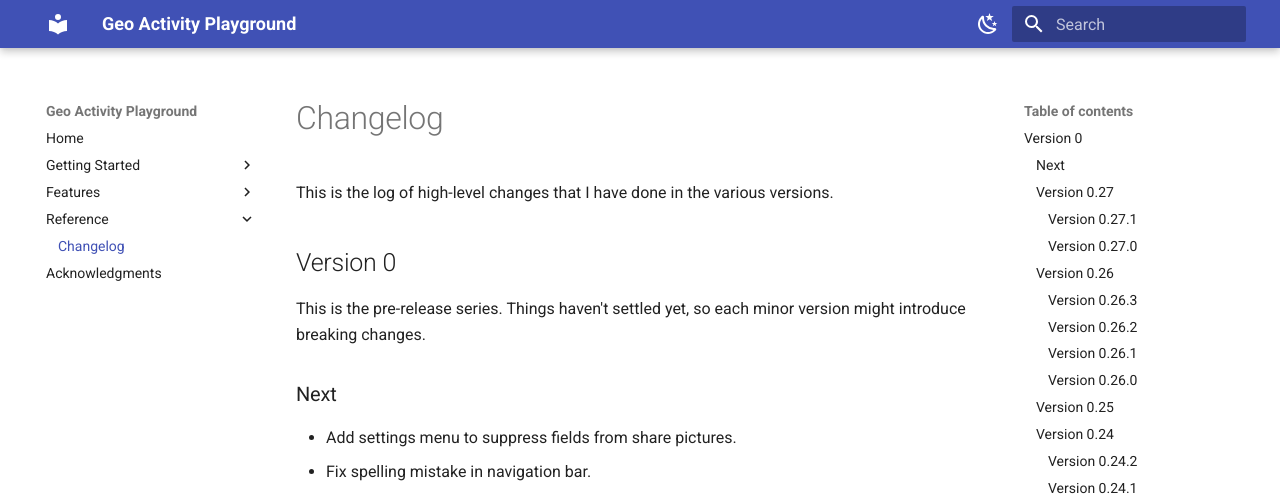
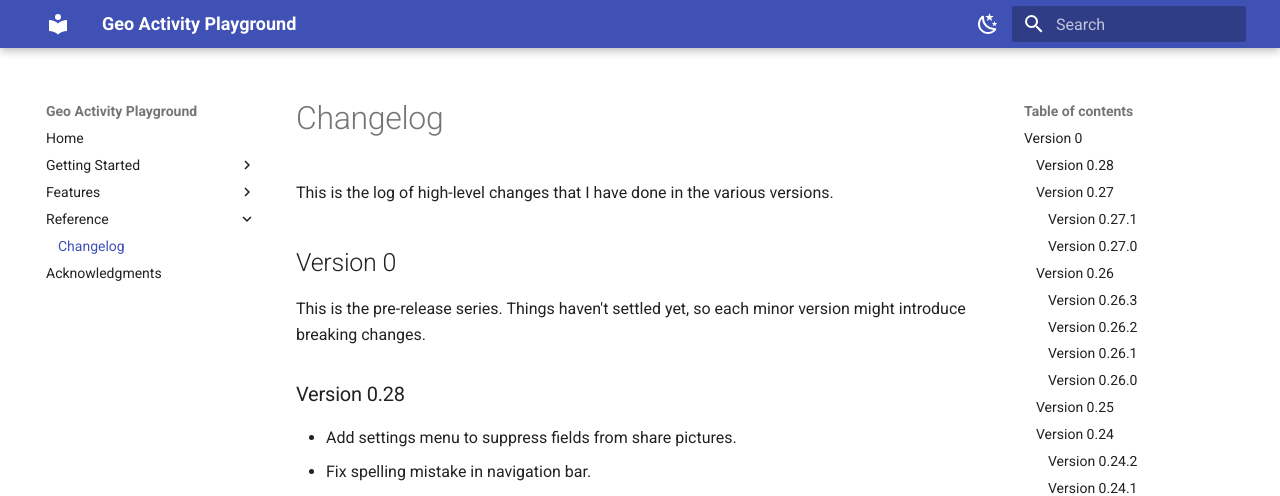
Before and after one commit to martin-ueding/geo-activity-playground, an MkDocs documentation site: the page built from docs/reference/changelog.md, in a window 1280 px wide and 900 px high. Shown: the top 496 px of the window. Built offline with MkDocs 1.6.1 and Material for MkDocs 9.7.7, drawn with Linux system fonts in a browser that asks for light colours.

Commit message:
Release 0.28.0

```diff
--- a/docs/reference/changelog.md
+++ b/docs/reference/changelog.md
@@ -6,7 +6,7 @@ This is the log of high-level changes that I have done in the various versions.
 
 This is the pre-release series. Things haven't settled yet, so each minor version might introduce breaking changes.
 
-### Next
+### Version 0.28
 
 - Add settings menu to suppress fields from share pictures.
 - Fix spelling mistake in navigation bar.
--- a/pyproject.toml
+++ b/pyproject.toml
@@ -1,6 +1,6 @@
 [tool.poetry]
 name = "geo-activity-playground"
-version = "0.27.1"
+version = "0.28.0"
 description = "Analysis of geo data activities like rides, runs or hikes."
 authors = ["Martin Ueding <mu@martin-ueding.de>"]
 license = "MIT"
```
